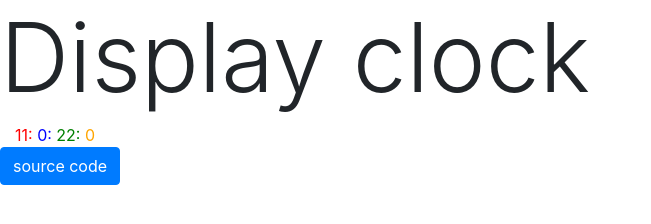
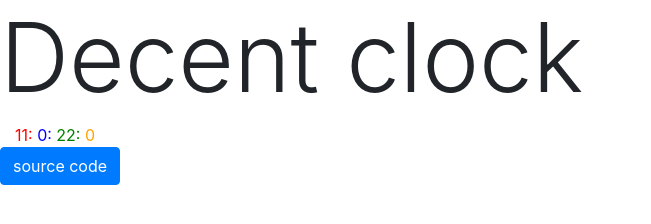
Before and after one commit to darkrabel/The-ugly-clock, a plain HTML site: page index.html in a window 1280 px wide. Shown: the whole page, without its empty margins (0-651 px from the left). Drawn offline with nearby package versions, Linux system fonts and the light colour scheme.

Commit message:
:memo decent clock

```diff
--- a/index.html
+++ b/index.html
@@ -9,7 +9,7 @@
     <link rel="stylesheet" href="style.css">
 </head>
 <body>
-    <h1 class="display-1">Display clock</h1>
+    <h1 class="display-1">Decent clock</h1>
 
     <div class="container-fluid">
 
```
